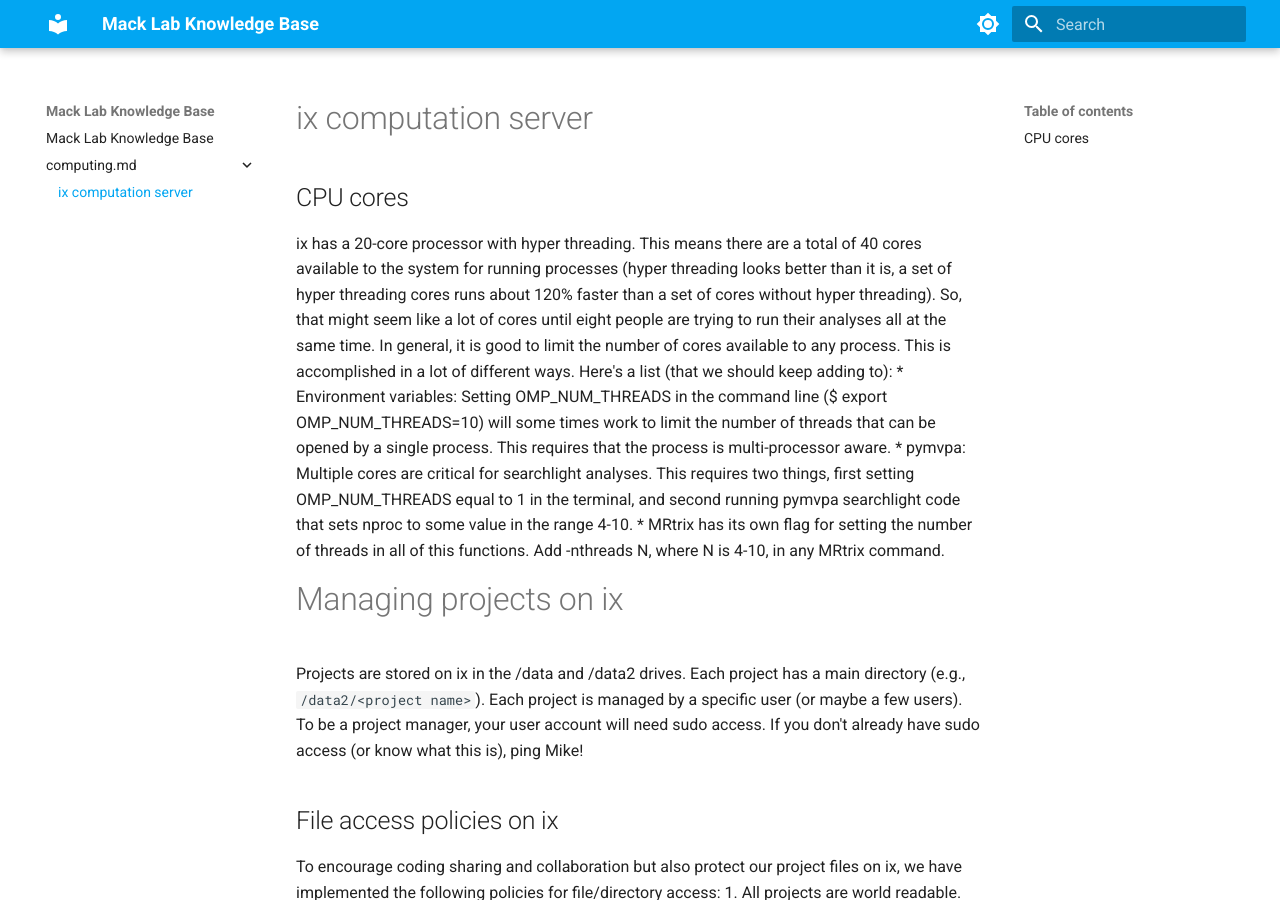
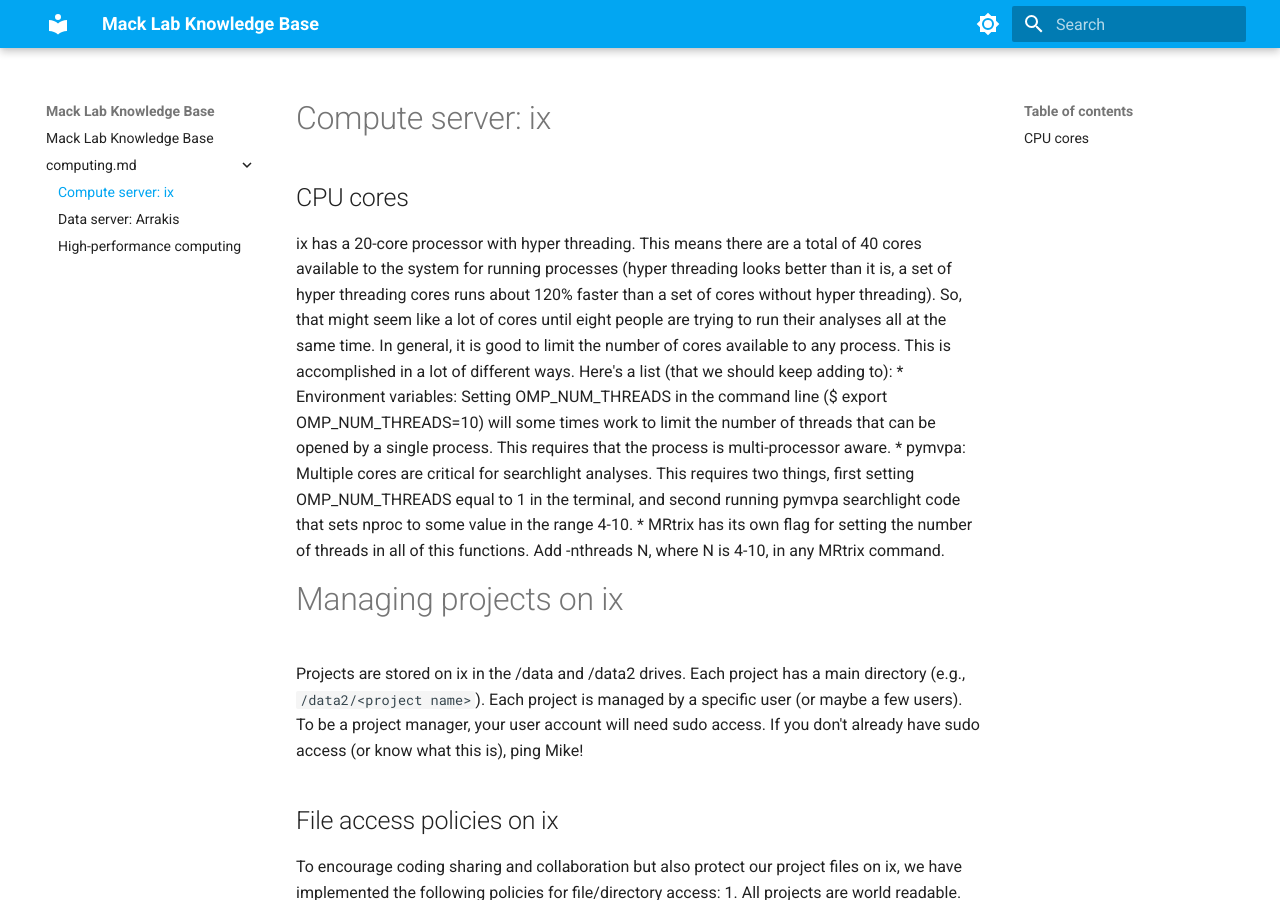
Before and after one commit to macklab/manual, an MkDocs documentation site: the page built from docs/ix.md, in a window 1280 px wide and 900 px high. Built offline with MkDocs 1.6.1 and Material for MkDocs 9.7.7, drawn with Linux system fonts in a browser that asks for light colours.

Commit message:
creating compute pages

```diff
--- /dev/null
+++ b/docs/arrakis.md
@@ -0,0 +1 @@
+# Data server: Arrakis
--- /dev/null
+++ b/docs/hpc.md
@@ -0,0 +1 @@
+# High-performance computing
--- a/docs/ix.md
+++ b/docs/ix.md
@@ -1,4 +1,4 @@
-# ix computation server
+# Compute server: ix
 
 ## CPU cores
 ix has a 20-core processor with hyper threading. This means there are a total of 40 cores available to the system for running processes (hyper threading looks better than it is, a set of hyper threading cores runs about 120% faster than a set of cores without hyper threading). So, that might seem like a lot of cores until eight people are trying to run their analyses all at the same time. In general, it is good to limit the number of cores available to any process. This is accomplished in a lot of different ways. Here's a list (that we should keep adding to):
```
Also changed, not shown: docs/.pages.
